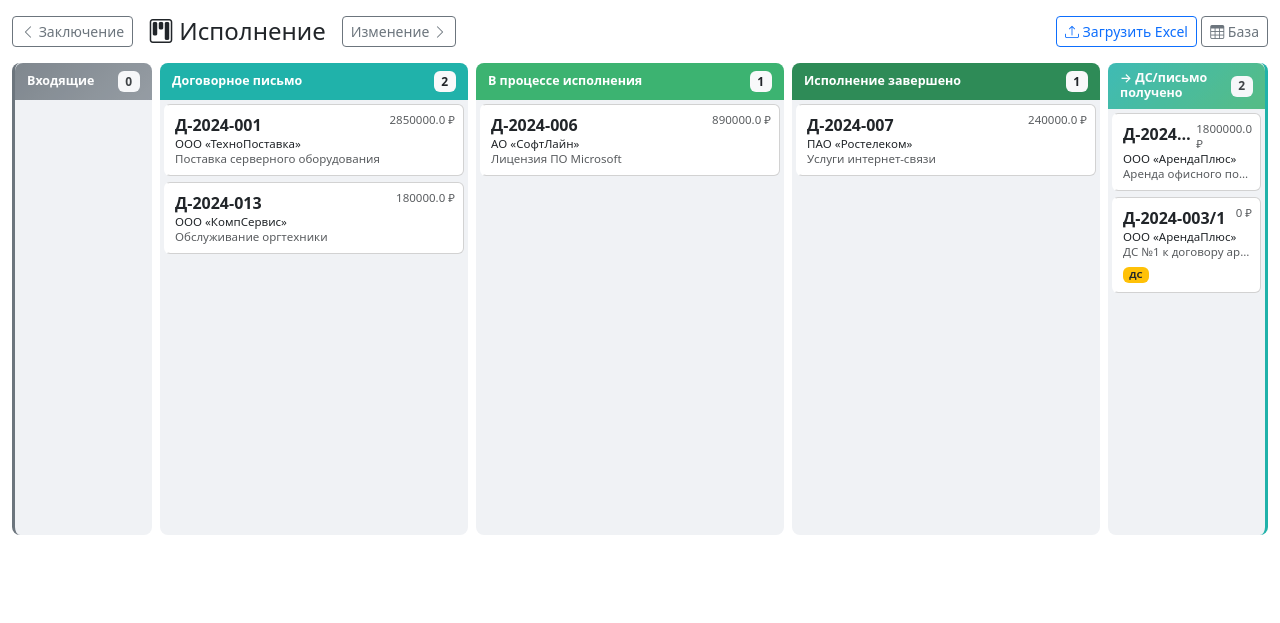
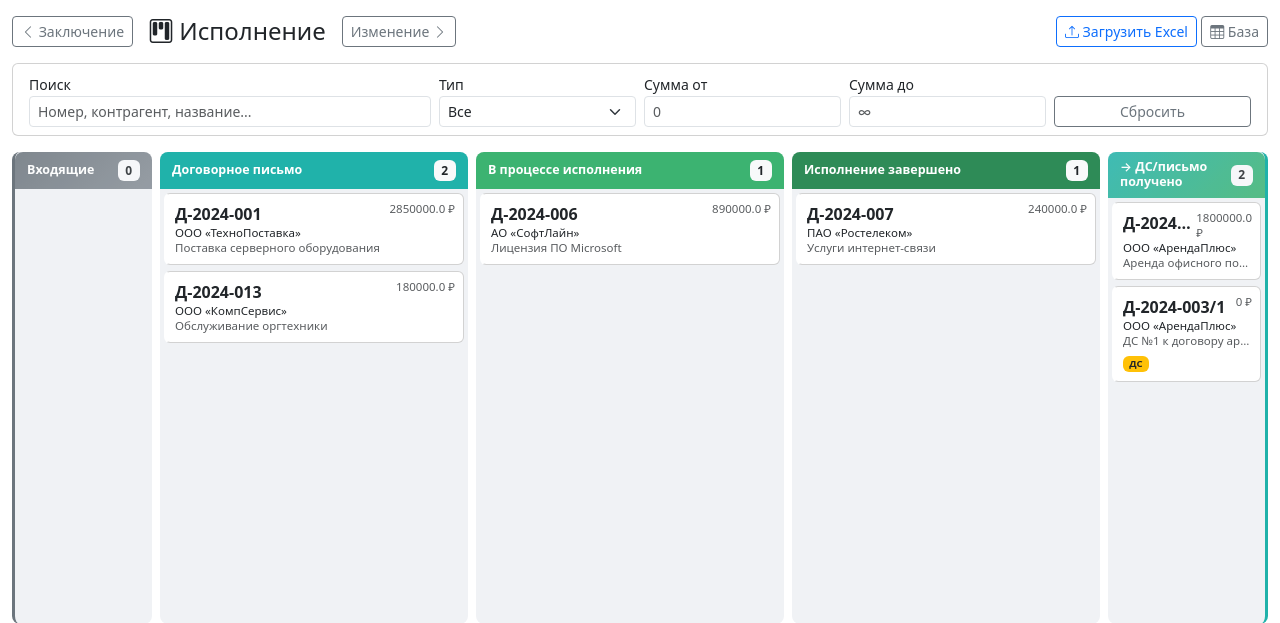
Before and after one commit to DEKA2DEKA/dogovor, a Flask app: page /board/execution in a window 1280 px wide. Shown: the part 92-715 px from the top of the page. Run offline with Flask 3, Linux system fonts and the light colour scheme; data comes from the database, SQL or seed files in the repository.

Commit message:
Add search/filter bar on kanban section page

```diff
--- a/templates/section.html
+++ b/templates/section.html
@@ -37,6 +37,36 @@
 
 <input type="file" id="fileInput" accept=".xlsx,.xls" style="display:none">
 
+<div class="card mb-3">
+    <div class="card-body py-2">
+        <div class="row g-2 align-items-end">
+            <div class="col-md-4">
+                <label class="form-label small mb-0">Поиск</label>
+                <input type="text" class="form-control form-control-sm" id="filterSearch" placeholder="Номер, контрагент, название...">
+            </div>
+            <div class="col-md-2">
+                <label class="form-label small mb-0">Тип</label>
+                <select class="form-select form-select-sm" id="filterType">
+                    <option value="">Все</option>
+                    <option value="main">Основной</option>
+                    <option value="additional">ДС</option>
+                </select>
+            </div>
+            <div class="col-md-2">
+                <label class="form-label small mb-0">Сумма от</label>
+                <input type="number" class="form-control form-control-sm" id="filterAmountMin" placeholder="0">
+            </div>
+            <div class="col-md-2">
+                <label class="form-label small mb-0">Сумма до</label>
+                <input type="number" class="form-control form-control-sm" id="filterAmountMax" placeholder="∞">
+            </div>
+            <div class="col-md-2">
+                <button class="btn btn-sm btn-outline-secondary w-100" onclick="resetFilters()">Сбросить</button>
+            </div>
+        </div>
+    </div>
+</div>
+
 <div class="kanban-board" id="kanbanBoard">
     {% for col_key, col_label, col_color in display_columns %}
     <div class="kanban-column {% if col_key.startswith('__incoming__') %}column-incoming{% elif col_key.startswith('__next__') %}column-next{% endif %}"
@@ -49,7 +79,7 @@
         <div class="column-body" id="column-{{ col_key }}" data-section="{{ section_key }}" data-step="{{ col_key }}">
             {% for contract in board.get(col_key, []) %}
             <div class="card contract-card" draggable="{% if col_key.startswith('__') %}false{% else %}true{% endif %}"
-                 data-id="{{ contract.id }}"
+                 data-id="{{ contract.id }}" data-type="{{ contract.contract_type }}"
                  onclick="showContractDetail({{ contract.id }})">
                 <div class="card-body p-2">
                     <div class="d-flex justify-content-between">
@@ -68,5 +98,53 @@
     </div>
     {% endfor %}
 </div>
+{% endblock %}
 
+{% block scripts %}
+<script>
+function applyFilters() {
+    const search = (document.getElementById('filterSearch')?.value || '').toLowerCase().trim();
+    const type = document.getElementById('filterType')?.value || '';
+    const min = parseFloat(document.getElementById('filterAmountMin')?.value) || 0;
+    const max = parseFloat(document.getElementById('filterAmountMax')?.value) || Infinity;
+
+    document.querySelectorAll('.contract-card').forEach(card => {
+        const text = card.textContent.toLowerCase();
+        const cardType = card.dataset.type || '';
+        const amtEl = card.querySelector('.text-muted.ms-1');
+        const amount = amtEl ? parseFloat(amtEl.textContent.replace(/[^0-9.,]/g, '').replace(',', '.')) || 0 : 0;
+
+        let match = true;
+        if (search && !text.includes(search)) match = false;
+        if (type && cardType !== type) match = false;
+        if (amount < min || amount > max) match = false;
+
+        card.style.display = match ? '' : 'none';
+    });
+
+    document.querySelectorAll('.column-body').forEach(col => {
+        const visible = col.querySelectorAll('.contract-card:not([style*="display: none"])').length;
+        const badge = col.closest('.kanban-column')?.querySelector('.count-badge');
+        if (badge) badge.textContent = visible;
+    });
+}
+
+function resetFilters() {
+    ['filterSearch', 'filterType', 'filterAmountMin', 'filterAmountMax'].forEach(id => {
+        const el = document.getElementById(id);
+        if (el) el.value = '';
+    });
+    applyFilters();
+}
+
+document.addEventListener('DOMContentLoaded', function () {
+    ['filterSearch', 'filterType', 'filterAmountMin', 'filterAmountMax'].forEach(id => {
+        const el = document.getElementById(id);
+        if (el) {
+            el.addEventListener('input', applyFilters);
+            if (el.tagName === 'SELECT') el.addEventListener('change', applyFilters);
+        }
+    });
+});
+</script>
 {% endblock %}
```
Also changed, not shown: TODO.md (+1 -1 lines).
